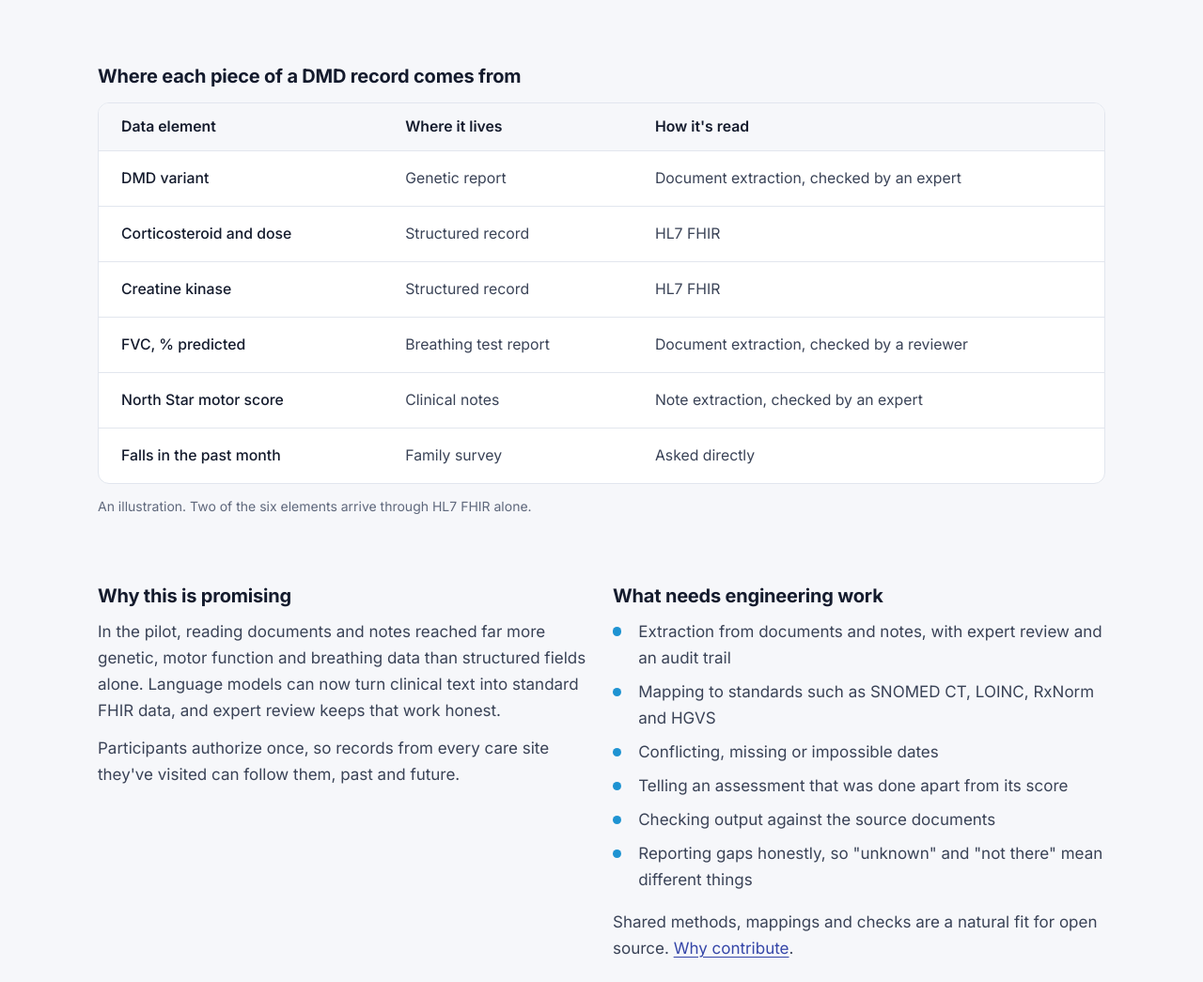
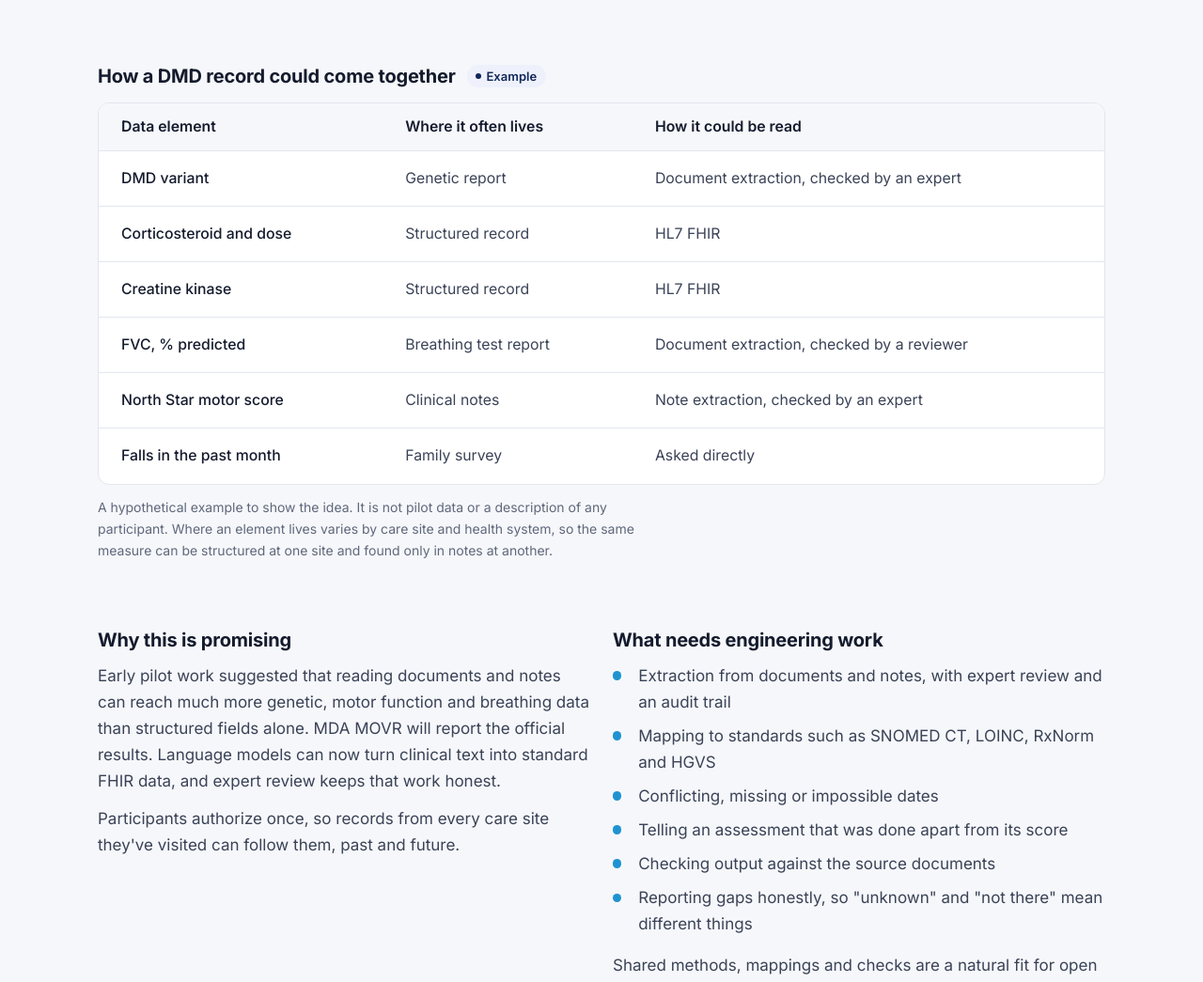
Before and after one commit to OpenMOVR/OpenMOVR.github.io, a plain HTML site: page movr2.html in a window 1280 px wide. Shown: the part 3226-4271 px from the top of the page at 94% size. Drawn offline with Linux system fonts and the light colour scheme.

Commit message:
Label the DMD record table as a hypothetical example with caveats

```diff
--- a/movr2.html
+++ b/movr2.html
@@ -149,11 +149,11 @@
                     </div>
                 </div>
 
-                <h3 style="margin: var(--space-8) 0 var(--space-4);">Where each piece of a DMD record comes from</h3>
+                <div style="display: flex; flex-wrap: wrap; align-items: center; gap: var(--space-3); margin: var(--space-8) 0 var(--space-4);"><h3 style="margin: 0;">How a DMD record could come together</h3><span class="pill">Example</span></div>
                 <div class="table-wrap">
                     <table class="simple-table">
                         <thead>
-                            <tr><th scope="col">Data element</th><th scope="col">Where it lives</th><th scope="col">How it's read</th></tr>
+                            <tr><th scope="col">Data element</th><th scope="col">Where it often lives</th><th scope="col">How it could be read</th></tr>
                         </thead>
                         <tbody>
                             <tr><td>DMD variant</td><td>Genetic report</td><td>Document extraction, checked by an expert</td></tr>
@@ -165,12 +165,12 @@
                         </tbody>
                     </table>
                 </div>
-                <p class="table-note">An illustration. Two of the six elements arrive through HL7 FHIR alone.</p>
+                <p class="table-note">A hypothetical example to show the idea. It is not pilot data or a description of any participant. Where an element lives varies by care site and health system, so the same measure can be structured at one site and found only in notes at another.</p>
 
                 <div class="grid-2" style="margin-top: var(--space-8);">
                     <div>
                         <h3 style="margin-bottom: var(--space-3);">Why this is promising</h3>
-                        <p>In the pilot, reading documents and notes reached far more genetic, motor function and breathing data than structured fields alone. Language models can now turn clinical text into standard FHIR data, and expert review keeps that work honest.</p>
+                        <p>Early pilot work suggested that reading documents and notes can reach much more genetic, motor function and breathing data than structured fields alone. MDA MOVR will report the official results. Language models can now turn clinical text into standard FHIR data, and expert review keeps that work honest.</p>
                         <p>Participants authorize once, so records from every care site they've visited can follow them, past and future.</p>
                     </div>
                     <div>
```
